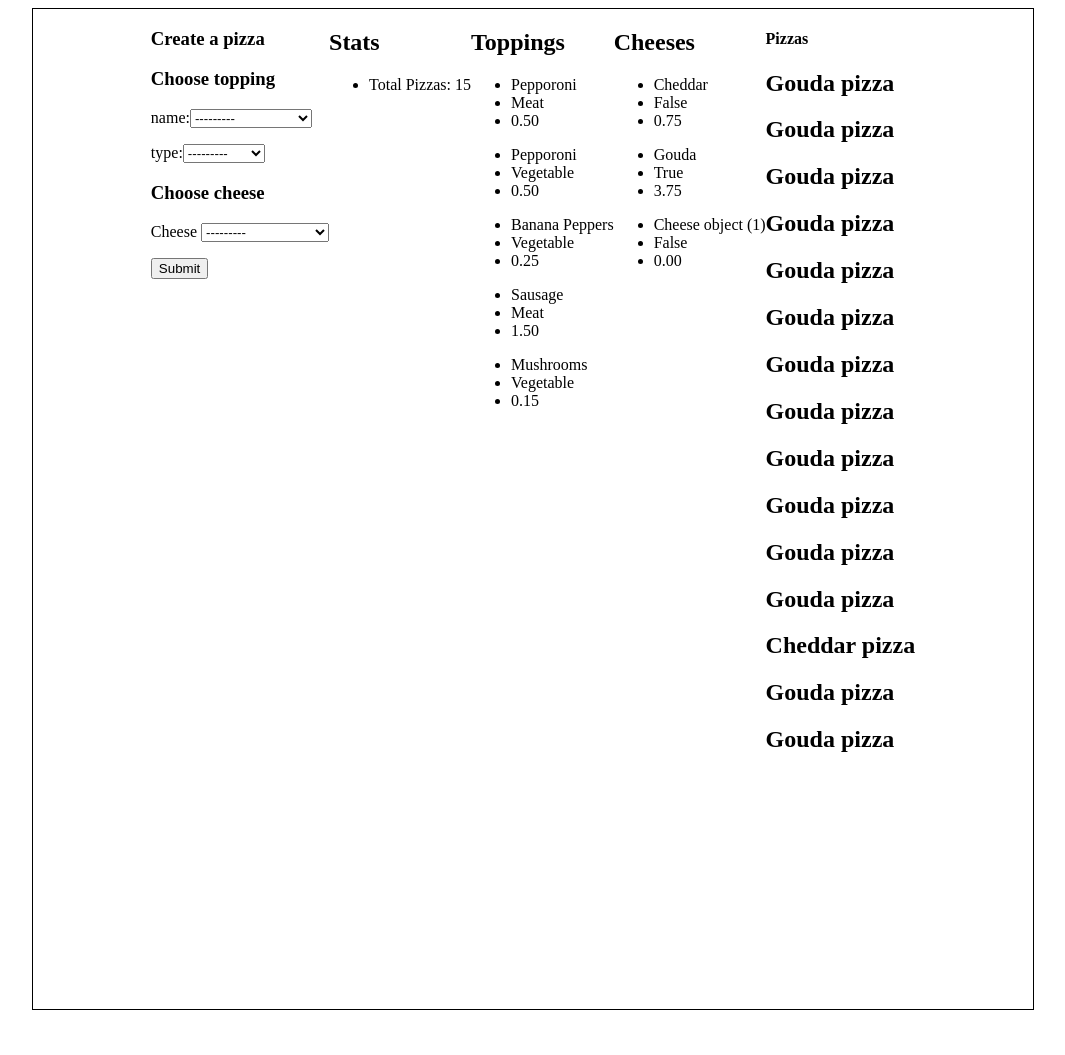
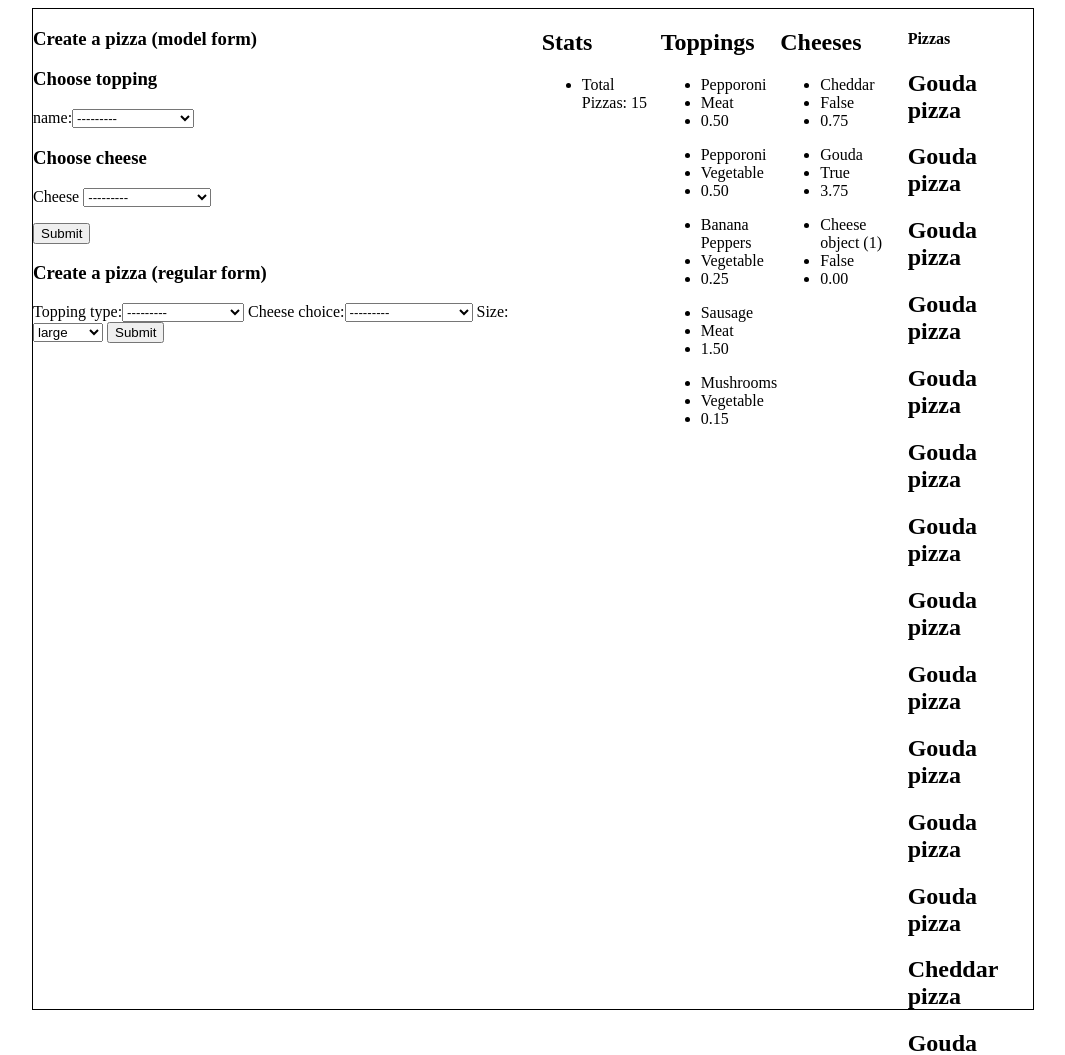
Before and after one commit to vtmh/DjangoOptimization, a Django app: page / in a window 1280 px wide. Shown: the top 1055 px of the page, without its empty margins (107-1172 px from the left). Before the commit the page ends 1010 px from the top, so only its background shows below. Run offline with Django 3.2, Linux system fonts and the light colour scheme; data comes from the database, SQL or seed files in the repository; both versions use the stored data as it was after the commit.

Commit message:
Can now create pizzas with a regular form

```diff
--- a/Pizza/forms.py
+++ b/Pizza/forms.py
@@ -4,6 +4,7 @@ from django import forms
 
 
 class ToppingsForm(ModelForm):
+    ##Pulled  this from stackoverflow - Allows me to add labels onto select values so it doesn't just say object.
     def __init__(self, *args, **kwargs):
         super(ToppingsForm, self).__init__(*args, **kwargs)
 
@@ -14,12 +15,7 @@ class ToppingsForm(ModelForm):
     def label_from_instance(obj):
         return obj.name
 
-    #TODO Make these types generate from toppings model
-    TYPES = [
-        ("1", "Meat"),
-        ("2", "Vegetable"),
 
-    ]
 
     name = forms.ModelChoiceField(queryset=Toppings.objects.all())
     type = forms.ModelChoiceField(queryset=Type.objects.all())
@@ -48,3 +44,25 @@ class CheesesForm(ModelForm):
     class Meta:
         model = Cheese
         fields = ['name', 'is_healthy', 'price']
+
+
+class RegularForm(forms.Form):
+    def __init__(self, *args, **kwargs):
+        super(RegularForm, self).__init__(*args, **kwargs)
+
+        self.fields['topping_type'].label_from_instance = self.label_from_instance
+        self.fields['cheese_choice'].label_from_instance = self.label_from_instance
+
+    @staticmethod
+    def label_from_instance(obj):
+        return obj.name
+
+    size_choices = [
+        ('large', 'large'),
+        ('medium', 'medium'),
+        ('small', 'small'),
+    ]
+
+    topping_type = forms.ModelChoiceField(queryset=Toppings.objects.all())
+    cheese_choice = forms.ModelChoiceField(queryset=Cheese.objects.all())
+    size = forms.ChoiceField(choices=size_choices)
--- a/Pizza/views.py
+++ b/Pizza/views.py
@@ -3,7 +3,7 @@ from django.shortcuts import render, redirect
 from django.urls import reverse
 # Create your views here.
 from Pizza.models import Pizza, Toppings, Type, Cheese
-from Pizza.forms import ToppingsForm, CheesesForm
+from Pizza.forms import ToppingsForm, CheesesForm, RegularForm
 
 
 def homepage(request):
@@ -12,8 +12,8 @@ def homepage(request):
     cheeses = Cheese.objects.all()
 
     toppings_form = ToppingsForm
-
     cheeses_form = CheesesForm
+    regular_form = RegularForm
 
     data = {
         'pizza': pizza,
@@ -21,32 +21,27 @@ def homepage(request):
         'cheeses': cheeses,
         'toppings_form': toppings_form,
         'cheeses_form': cheeses_form,
+        'regular_form': regular_form,
     }
 
     if request.method == "POST":
-        print("hello you submitted a form")
         form_toppings = ToppingsForm(request.POST)
         form_cheeses = CheesesForm(request.POST)
-
-        print(form_toppings)
+        regular_form = RegularForm(request.POST)
 
         if form_toppings.is_valid() and form_cheeses.is_valid():
             print("Form submitted successfully")
             # Create the pizza here
-            # print(form_toppings.cleaned_data)
-            # print('cheese')
             topping = form_toppings.cleaned_data['type'].name
-            print('TOPPING')
-            print(topping)
             cheese = form_cheeses.cleaned_data['name'].name
-            # print(cheese)
 
             pizza_name = form_cheeses.cleaned_data['name'].name + " pizza"
+            #TODO Make this value not hardcoded
             size = "large"
             new_pizza = Pizza.objects.create(
                 name=pizza_name,
-                size="test",
-                # toppings=form_toppings,
+                size=size,
+                # toppings=form_toppings, You can't assign a many to many field during instance creation. You must first create the object.
                 cheese=Cheese.objects.get(name=cheese),
                 price=0,
                 total_price=0,
@@ -54,6 +49,24 @@ def homepage(request):
 
             new_pizza.toppings.add(Toppings.objects.get(name=topping))
             print("Pizza has been created! Yum!")
+
+        if regular_form.is_valid():
+            print("Regular form submitted")
+
+            pizza_name = regular_form.cleaned_data['cheese_choice'].name + " pizza"
+            size = regular_form.cleaned_data['size']
+            topping = regular_form.cleaned_data['topping_type'].name
+            cheese = regular_form.cleaned_data['cheese_choice'].name
+
+            new_pizza = Pizza.objects.create(
+                name=pizza_name,
+                size=size,
+                cheese=Cheese.objects.get(name=cheese),
+                price=0,
+                total_price=0,
+            )
+            new_pizza.toppings.add(Toppings.objects.get(name=topping))
+            print("Regular form pizza created")
 
     return render(request, 'Pizza/index.html', data)
 
@@ -136,4 +149,8 @@ def query_testing(request):
             print(topping.type.name)  # more queries here for each topping….
         print(pizza.cheese.name)  # and without optimization another one here...
 
+
+
+
+
     return render(request, 'Pizza/query.html')
--- a/templates/Pizza/index.html
+++ b/templates/Pizza/index.html
@@ -16,18 +16,24 @@
 <main style="display:flex;justify-content: center">
 
     <section>
-        <h3>Create a pizza</h3>
+        <h3>Create a pizza (model form)</h3>
         <form method="POST">
             {% csrf_token %}
             <h3>Choose topping</h3>
             <p>name:{{ toppings_form.name }}</p>
-            <p>type:{{ toppings_form.type }}</p>
-{#            <p> Price:{{ toppings_form.price }} </p>#}
             <h3>Choose cheese</h3>
             <p>Cheese {{ cheeses_form.name }}</p>
 
             <button type="submit">Submit</button>
         </form>
+
+        <h3>Create a pizza (regular form)</h3>
+        <form method="POST">
+            {% csrf_token %}
+            {{ regular_form.as_table }}
+            <button type="submit">Submit</button>
+        </form>
+
     </section>
     <section>
         <h1>Stats </h1>
```
Also changed, not shown: db.sqlite3.
